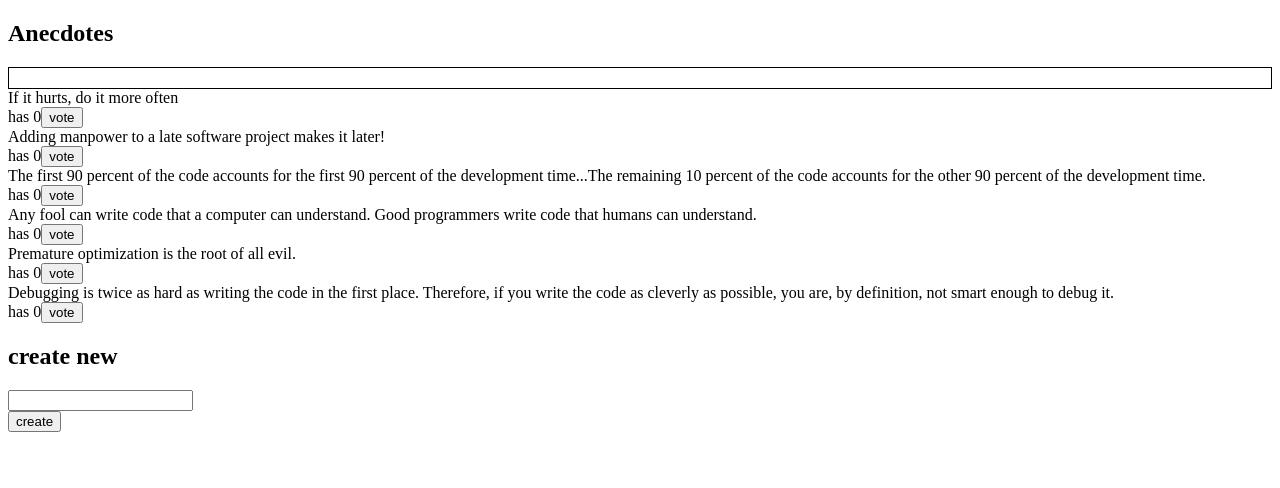
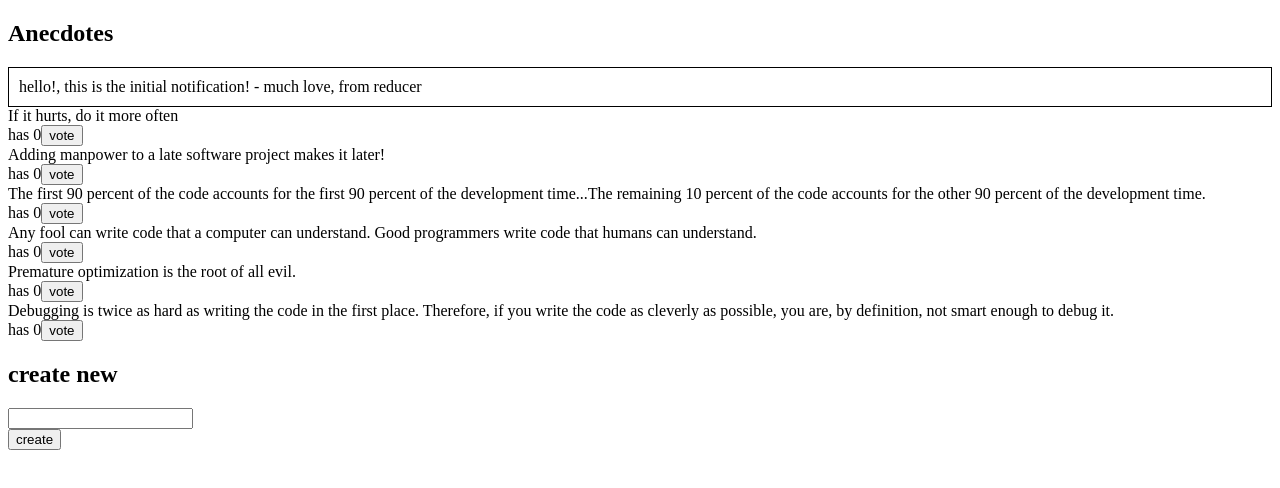
Before and after one commit to neebs12/Full-Stack-Open-P6-redux-anecdotes, a React (Create React App) app: page / in a window 1280 px wide. Shown: the top 488 px of the page. Built offline with nearby package versions, Linux system fonts and the light colour scheme.

Commit message:
completed exercise 6.10

```diff
--- a/src/index.js
+++ b/src/index.js
@@ -1,13 +1,9 @@
 import React from 'react'
 import ReactDOM from 'react-dom/client'
-// import { createStore } from 'redux'
 import { Provider } from 'react-redux'
 import App from './App'
 
 import store from './store'
-
-// // creation of a store from a reducer
-// const store = createStore(reducer)
 
 ReactDOM.createRoot(document.getElementById('root')).render(
   // This is where the link between the store and the application is made. Via the `Provider` component of `react-redux`
--- a/src/reducers/notificationReducer.js
+++ b/src/reducers/notificationReducer.js
@@ -1,10 +1,10 @@
 import { createSlice } from "@reduxjs/toolkit"
 
-const initialNotification = 'hello!, this is a notification! - much love, from reducer'
+const initialNotification = 'hello!, this is the initial notification! - much love, from reducer'
 
 const notificationSlice = createSlice({
   name: 'notification', // `routed` action
-  initialNotification, // initial state of slice
+  initialState: initialNotification, // initial state of slice
   reducers: {
     changeNotification(state, action) {
       // state changes to whatever the .payload is
--- a/src/store.js
+++ b/src/store.js
@@ -3,26 +3,15 @@ import { configureStore } from "@reduxjs/toolkit"
 import anecdoteReducer from "./reducers/anecdoteReducer"
 import notificationReducer from "./reducers/notificationReducer"
 
-// const store = configureStore({
-//   reducer: anecdoteReducer
-// })
-
-console.log(typeof anecdoteReducer)
-
 const store = configureStore({
   reducer: {
     anecdote: anecdoteReducer,
+    notification: notificationReducer
   }
 })
 
+// listener cb, always run at any action
+// queries store to display all states
 store.subscribe(() => console.log(store.getState()))
 
-// the `name` set for createSlice obj argument needs to be consistent with the reducer object property name so that the action dispatched is routed to the correct reducers
-// const store = configureStore({
-//   reducer: {
-//     anecdote: anecdoteReducer,
-//     notification: notificationReducer
-//   }
-// })
-
 export default store
```
